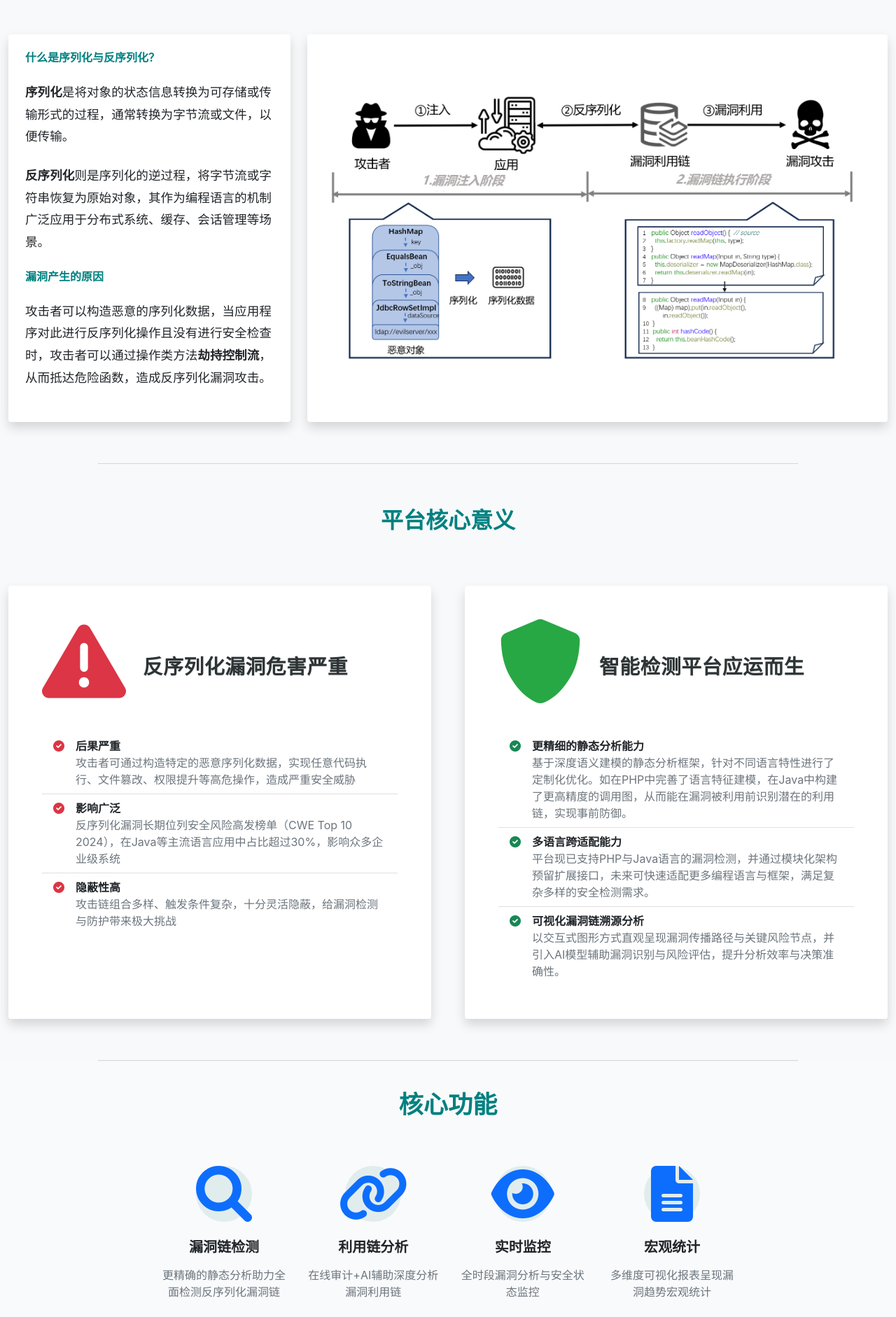
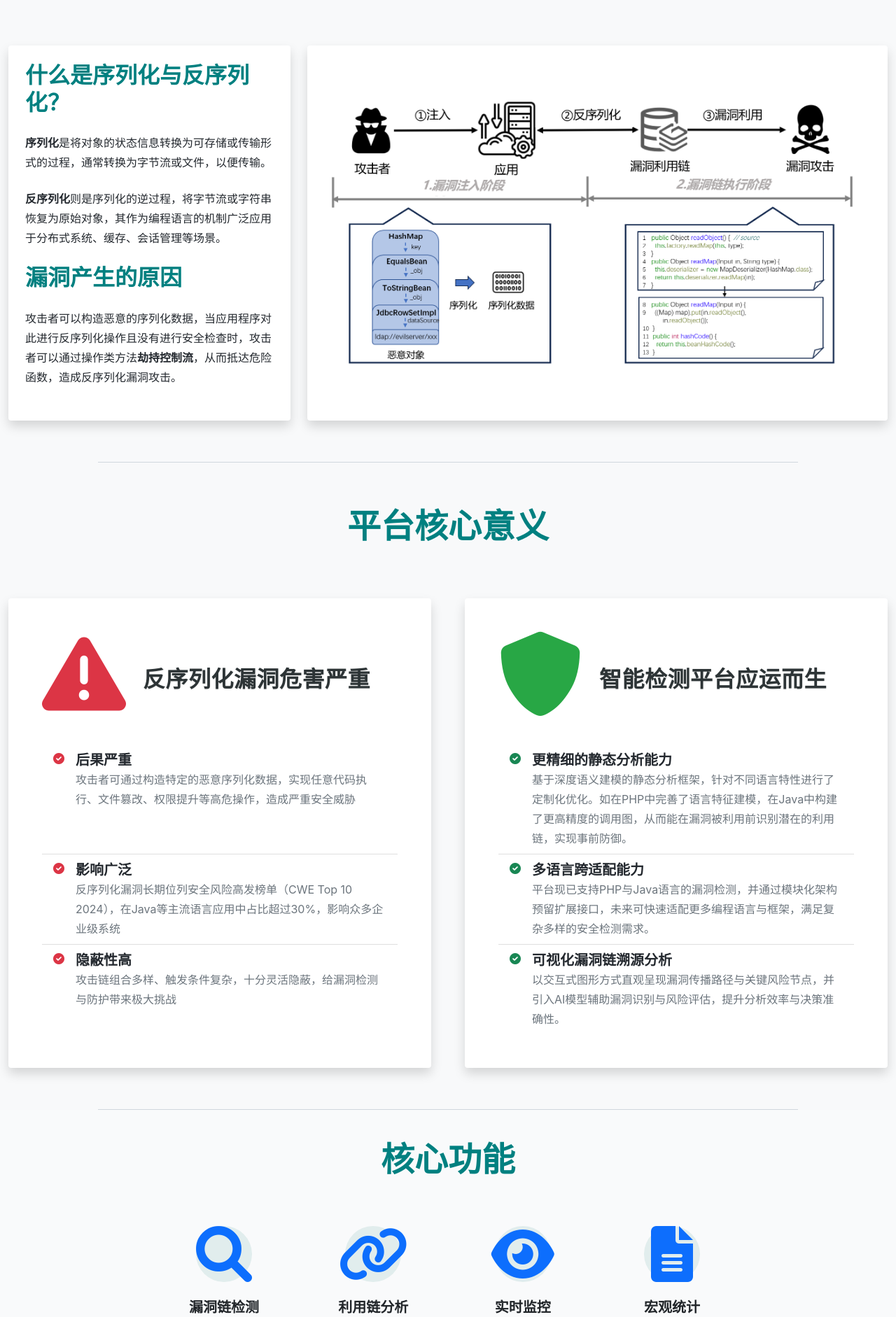
Before and after one commit to CyanM0un/DeserAnalyzer, a Flask app: page / in a window 1280 px wide. Shown: the part 838-2720 px from the top of the page at 70% size. Run offline with Flask 3, Linux system fonts and the light colour scheme; some libraries are stand-ins or nearby versions.

Commit message:
统一首页大小

```diff
--- a/flask_app/assets/css/seamless-slider.css
+++ b/flask_app/assets/css/seamless-slider.css
@@ -40,7 +40,7 @@
 
 /* 通用标题样式 */
 .section-title {
-    font-size: 2rem;
+    font-size: 3rem;
     font-weight: 600;
     color: #5F9EA0;
     margin-bottom: 1.5rem;
--- a/flask_app/assets/css/style.css
+++ b/flask_app/assets/css/style.css
@@ -78,11 +78,12 @@ body {
 }
 
 .section-title {
-    font-size: 2.5rem;
+    font-size: 2.5rem; /* 统一：所有板块主标题 */
     font-weight: 600;
     margin-bottom: 1rem;
     background: linear-gradient(135deg, var(--secondary-blue), var(--primary-blue));
-    -webkit-background-clip: text;
+    background-clip: text; /* standard */
+    -webkit-background-clip: text; /* Safari/iOS */
     -webkit-text-fill-color: transparent;
 }
 
@@ -104,6 +105,28 @@ body {
     text-align: center;
     color: var(--text-gray);
     font-size: 1.1rem;
+}
+
+/* -------- 首页正文字体统一（标题/副标题/段落） -------- */
+.section p {
+    font-size: 1rem;         /* 统一：正文大小 */
+    line-height: 1.75;       /* 更好的可读性 */
+    color: var(--text-dark);
+}
+
+.section h3 {
+    font-size: 2rem;       /* 统一：二级小标题 */
+}
+
+.section h5 {
+    font-size: 1.25rem;      /* 统一：功能点标题/卡片标题 */
+}
+
+/* 列表型小标题（如“后果严重/影响广泛/隐蔽性高”） */
+.section .list-group-item strong {
+    font-size: 1.25rem;
+    line-height: 1.4;
+    color: var(--text-dark);
 }
 
 .feature-card {
--- /dev/null
+++ b/flask_app/assets/js/align-lists.js
@@ -0,0 +1,34 @@
+(function(){
+  let resizeTimer;
+
+  function equalizeListHeights() {
+    const containerRows = document.querySelectorAll('.section .row.g-5');
+    containerRows.forEach(row => {
+      // 找到卡片内的两个 list-group（左右列）
+      const lists = row.querySelectorAll('.bg-white .list-group.list-group-flush');
+      if (lists.length < 2) return;
+
+      const left = lists[0];
+      const right = lists[1];
+
+      // 重置高度，避免重复累积
+      Array.from(left.children).forEach(li => li.style.height = '');
+      Array.from(right.children).forEach(li => li.style.height = '');
+
+      const count = Math.min(left.children.length, right.children.length);
+      for (let i = 0; i < count; i++) {
+        const l = left.children[i];
+        const r = right.children[i];
+        if (!l || !r) continue;
+        const maxH = Math.max(l.offsetHeight, r.offsetHeight);
+        l.style.height = r.style.height = maxH + 'px';
+      }
+    });
+  }
+
+  window.addEventListener('load', equalizeListHeights, { passive: true });
+  window.addEventListener('resize', () => {
+    clearTimeout(resizeTimer);
+    resizeTimer = setTimeout(equalizeListHeights, 120);
+  }, { passive: true });
+})();
--- a/flask_app/templates/index.html
+++ b/flask_app/templates/index.html
@@ -19,10 +19,10 @@
 
                 <div class="col-lg-6 d-flex align-items-center">
                     <div class="text-center text-lg-start">
-                        <h2 class="display-4 fw-bold mb-4" style="color: var(--primary-blue);">
+                        <h2 class="section-title fw-bold mb-4">
                             反序列化漏洞检测与防护
                         </h2>
-                        <p class="lead fs-5" style="color: var(--text-dark);">
+                        <p>
                             抵御反序列化漏洞风险
                         </p>
                         <a href="{{ url_for('analyze') }}" class="btn btn-lg mt-3" style="width: 200px; background-color: var(--primary-blue); color: white;">
@@ -38,7 +38,7 @@
         <div class="container">
             <div class="row justify-content-center mb-10">
                 <div class="col-lg-8 text-center">
-                    <h2 class="section-title fw-bold" style="font-size: 2.2rem;">漏洞形成原理</h2>
+                    <h2 class="section-title fw-bold">漏洞形成原理</h2>
                 </div>
             </div>
 
@@ -48,15 +48,15 @@
                 <div class="col-lg-4 mb-8 mb-lg-0 d-flex">
                     <div class="bg-white p-6 rounded shadow w-100">
                         <h3 class="fw-bold mb-4" style="color: var(--primary-blue);">什么是序列化与反序列化？</h3>
-                        <p class="mb-4" style="line-height: 1.8; font-size: 1.1rem;">
+                        <p class="mb-4">
                             <strong>序列化</strong>是将对象的状态信息转换为可存储或传输形式的过程，通常转换为字节流或文件，以便传输。
                         </p>
-                        <p class="mb-4" style="line-height: 1.8; font-size: 1.1rem;">
+                        <p class="mb-4">
                             <strong>反序列化</strong>则是序列化的逆过程，将字节流或字符串恢复为原始对象，其作为编程语言的机制广泛应用于分布式系统、缓存、会话管理等场景。
                         </p>
 
                         <h3 class="fw-bold mb-4 mt-6" style="color: var(--primary-blue);">漏洞产生的原因</h3>
-                        <p class="mb-4" style="line-height: 1.8; font-size: 1.1rem;">
+                        <p class="mb-4">
                             攻击者可以构造恶意的序列化数据，当应用程序对此进行反序列化操作且没有进行安全检查时，攻击者可以通过操作类方法<strong>劫持控制流</strong>，从而抵达危险函数，造成反序列化漏洞攻击。
                         </p>
                     </div>
@@ -88,7 +88,7 @@
                             <div class="feature-icon me-4" style="color: #dc3545;">
                                 <i class="fas fa-exclamation-triangle fa-3x"></i>
                             </div>
-                            <h3 class="fw-bold mb-0" style="font-size: 1.8rem; letter-spacing: 0.5px; color: #2d3436; text-shadow: 0 1px 2px rgba(0,0,0,0.1);">
+                            <h3 class="fw-bold mb-0" style="letter-spacing: 0.5px; color: #2d3436; text-shadow: 0 1px 2px rgba(0,0,0,0.1);">
                                 反序列化漏洞危害严重
                             </h3>
                         </div>
@@ -125,7 +125,7 @@
                             <div class="feature-icon me-4" style="color: #28a745;">
                                 <i class="fas fa-shield-alt fa-3x"></i>
                             </div>
-                            <h3 class="fw-bold mb-0" style="font-size: 1.8rem; letter-spacing: 0.5px; color: #2d3436; text-shadow: 0 1px 2px rgba(0,0,0,0.1);">
+                            <h3 class="fw-bold mb-0" style="letter-spacing: 0.5px; color: #2d3436; text-shadow: 0 1px 2px rgba(0,0,0,0.1);">
                                 智能检测平台应运而生
                             </h3>
                         </div>
@@ -163,7 +163,7 @@
         <div class="container">
             <div class="row justify-content-center mb-10">
                 <div class="col-lg-8 text-center">
-                    <h2 class="section-title fw-bold" style="font-size: 2.2rem;">核心功能</h2>
+                    <h2 class="section-title fw-bold">核心功能</h2>
                 </div>
             </div>
             <div class="row g-8 justify-content-center">
@@ -172,8 +172,8 @@
                     <div class="feature-icon mb-4 p-4 rounded-circle bg-primary/10" style="width: 80px; height: 80px; margin: 0 auto; display: flex; align-items: center; justify-content: center;">
                         <i class="fas fa-search fa-2x text-primary"></i>
                     </div>
-                    <h5 class="fw-bold mb-3 mt-3" style="font-size: 1.25rem;">漏洞链检测</h5>
-                    <p class="text-muted" style="font-size: 1rem; line-height: 1.5;">更精确的静态分析助力全面检测反序列化漏洞链</p>
+                    <h5 class="fw-bold mb-3 mt-3">漏洞链检测</h5>
+                    <p class="text-muted">更精确的静态分析助力全面检测反序列化漏洞链</p>
                 </div>
 
                 <!-- 链接分析 -->
@@ -181,8 +181,8 @@
                     <div class="feature-icon mb-4 p-4 rounded-circle bg-primary/10" style="width: 80px; height: 80px; margin: 0 auto; display: flex; align-items: center; justify-content: center;">
                         <i class="fas fa-link fa-2x text-primary"></i>
                     </div>
-                    <h5 class="fw-bold mb-3 mt-3" style="font-size: 1.25rem;">利用链分析</h5>
-                    <p class="text-muted" style="font-size: 1rem; line-height: 1.5;">在线审计+AI辅助深度分析漏洞利用链</p>
+                    <h5 class="fw-bold mb-3 mt-3">利用链分析</h5>
+                    <p class="text-muted">在线审计+AI辅助深度分析漏洞利用链</p>
                 </div>
 
                 <!-- 实时监控 -->
@@ -190,8 +190,8 @@
                     <div class="feature-icon mb-4 p-4 rounded-circle bg-primary/10" style="width: 80px; height: 80px; margin: 0 auto; display: flex; align-items: center; justify-content: center;">
                         <i class="fas fa-eye fa-2x text-primary"></i>
                     </div>
-                    <h5 class="fw-bold mb-3 mt-3" style="font-size: 1.25rem;">实时监控</h5>
-                    <p class="text-muted" style="font-size: 1rem; line-height: 1.5;">全时段漏洞分析与安全状态监控</p>
+                    <h5 class="fw-bold mb-3 mt-3">实时监控</h5>
+                    <p class="text-muted">全时段漏洞分析与安全状态监控</p>
                 </div>
 
                 <!-- 报告生成 -->
@@ -199,8 +199,8 @@
                     <div class="feature-icon mb-4 p-4 rounded-circle bg-primary/10" style="width: 80px; height: 80px; margin: 0 auto; display: flex; align-items: center; justify-content: center;">
                         <i class="fas fa-file-alt fa-2x text-primary"></i>
                     </div>
-                    <h5 class="fw-bold mb-3 mt-3" style="font-size: 1.25rem;">宏观统计</h5>
-                    <p class="text-muted" style="font-size: 1rem; line-height: 1.5;">多维度可视化报表呈现漏洞趋势宏观统计</p>
+                    <h5 class="fw-bold mb-3 mt-3">宏观统计</h5>
+                    <p class="text-muted">多维度可视化报表呈现漏洞趋势宏观统计</p>
                 </div>
             </div>
         </div>
@@ -211,13 +211,13 @@
         <div class="container-fluid">  <!-- 全宽容器，避免固定宽度限制 -->
             <div class="row justify-content-center mb-10">
                 <div class="col-lg-12 text-center">
-                    <h2 class="section-title fw-bold" style="font-size: 2.2rem;">技术概要</h2>
+                    <h2 class="section-title fw-bold">技术概要</h2>
                 </div>
 
                 <!-- 技术介绍模块 - 使用flex布局实现自适应高度 -->
                 <div class="tech-intro-container row mt-10" style="width: 100%; display: flex; align-items: stretch;">
                     <!-- 左侧索引 - 固定宽度，高度自适应内容 -->
-                    <div class="tech-nav col-lg-2 col-md-3" style="padding: 40px 20px; font-size: 1.1rem; background-color: #f8f9fa; border-radius: 8px 0 0 8px;">
+                    <div class="tech-nav col-lg-2 col-md-3" style="padding: 40px 20px; background-color: #f8f9fa; border-radius: 8px 0 0 8px;">
                         <ul class="nav-list list-unstyled">
                             <li class="nav-item active" data-target="tech1">基于AST模拟执行的PHP Gadget Chain检测</li>
                             <li class="nav-item" data-target="tech2">基于反序列化引导调用图构建的Java Gadget Chain检测</li>
@@ -230,9 +230,9 @@
                         <div class="content-item active" id="tech1">
                             <div class="content-header">
                                 <i class="fas fa-code me-3" style="font-size: 1.5rem;"></i>
-                                <h3 class="tech-title" style="font-size: 1.8rem;">基于AST模拟执行的PHP Gadget Chain检测</h3>
+                                <h3 class="tech-title">基于AST模拟执行的PHP Gadget Chain检测</h3>
                             </div>
-                            <div class="tech-desc" style="margin-top: 30px; line-height: 2.0; font-size: 1.1rem;">
+                            <div class="tech-desc" style="margin-top: 30px;">
                                 <p>本系统基于<a href="https://github.com/HACHp1/PFortifier" target="_blank">PFortifier</a>工具进行PHP项目的Gadget Chain检测。PFortifier首先会先解析所有类、trait、接口与方法，建立类→方法和方法名→实现类的映射；随后其基于常见的反序列化入口（__unserialize、__destruct、__wakeup）进行模拟执行并标记可控对象做污点传播。为处理分支与动态调用，PFortifier采用局部变量抽象、分支克隆与贪心合并（优先保留含可控对象的分支）等策略，并通过PM_summary按方法名与参数可控性缓存合并结果与检测到的链以加速分析。</p>
                                 <img src="assets/images/php-workflow.png" alt="PFortifier" style="max-width: 80%; height: auto; display: block; margin: 30px auto; border: 1px solid #eee; padding: 15px; background-color: #fff;">
                             </div>
@@ -242,9 +242,9 @@
                         <div class="content-item" id="tech2">
                             <div class="content-header">
                                 <i class="fas fa-code me-3" style="font-size: 1.5rem;"></i>
-                                <h3 class="tech-title" style="font-size: 1.8rem;">基于反序列化引导调用图构建的Java Gadget Chain检测</h3>
+                                <h3 class="tech-title">基于反序列化引导调用图构建的Java Gadget Chain检测</h3>
                             </div>
-                            <div class="tech-desc" style="margin-top: 30px; line-height: 2.0; font-size: 1.1rem;">
+                            <div class="tech-desc" style="margin-top: 30px;">
                                 <p>本系统基于<a href="https://github.com/CGCL-codes/Flash" target="_blank">Flash</a>工具进行Java项目的Gadget Chain检测。Flash首先进行可控性分析，以确定变量是否可以通过反序列化来恢复。然后，它应用一种混合分派方法，根据接收变量的可控性在调用点解析被调用者：如果可控，Flash使用更全面但可能精度较低的技术（例如类层次分析法、代理分派）；否则，则应用更精确的技术（例如指针分析）。Flash还通过处理涉及可控变量的反射来恢复缺失的调用边，并过滤掉不相关的边，以提高准确率和效率</p>
                                 <img src="assets/images/java-workflow.png" alt="Flash流程图" style="max-width: 80%; height: auto; display: block; margin: 30px auto; border: 1px solid #eee; padding: 15px; background-color: #fff;">
                             </div>
@@ -336,7 +336,7 @@
                                     <p class="section-desc">
                                         Flash相比于现有的工具有着更低的漏报率（30.8）和误报率（25.9%），且在公开数据集中共检测到90条未知的漏洞利用链，表现最优
                                     </p>
-                                    <p class="section-desc" style="font-size: 1.1rem; margin-top: 15px;">
+                                    <p class="section-desc" style="margin-top: 15px;">
                                         相关论文<a href="https://www.usenix.org/conference/usenixsecurity25/presentation/zhang-yiheng" target="_blank" style="color: #007bff; text-decoration: none;">"Precise and Effective Gadget Chain Mining through Deserialization Guided Call Graph Construction"</a>已发表在<em>Proceedings of the 34th USENIX Security Symposium (USENIX Security 2025)</em>🎉</p>
                                 </div>
                             </div>
@@ -417,4 +417,5 @@
 <script src="{{ url_for('static', filename='js/seamless-slider.js') }}"></script>
 <script src="{{ url_for('static', filename='js/tech-intro.js') }}"></script>
 <script src="{{ url_for('static', filename='js/dynamic-table.js') }}"></script>
+<script src="{{ url_for('static', filename='js/align-lists.js') }}"></script>
 {% endblock %}
```
